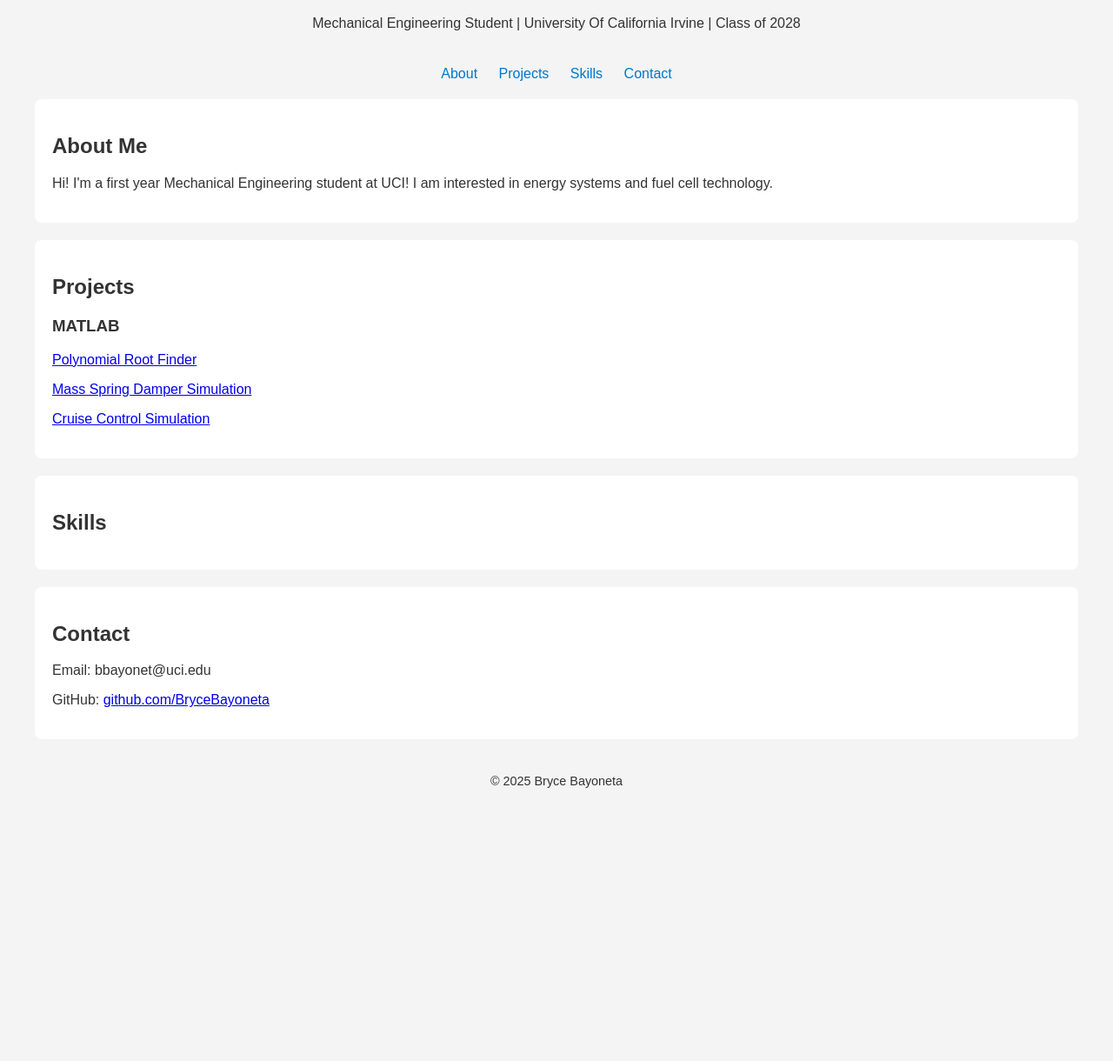
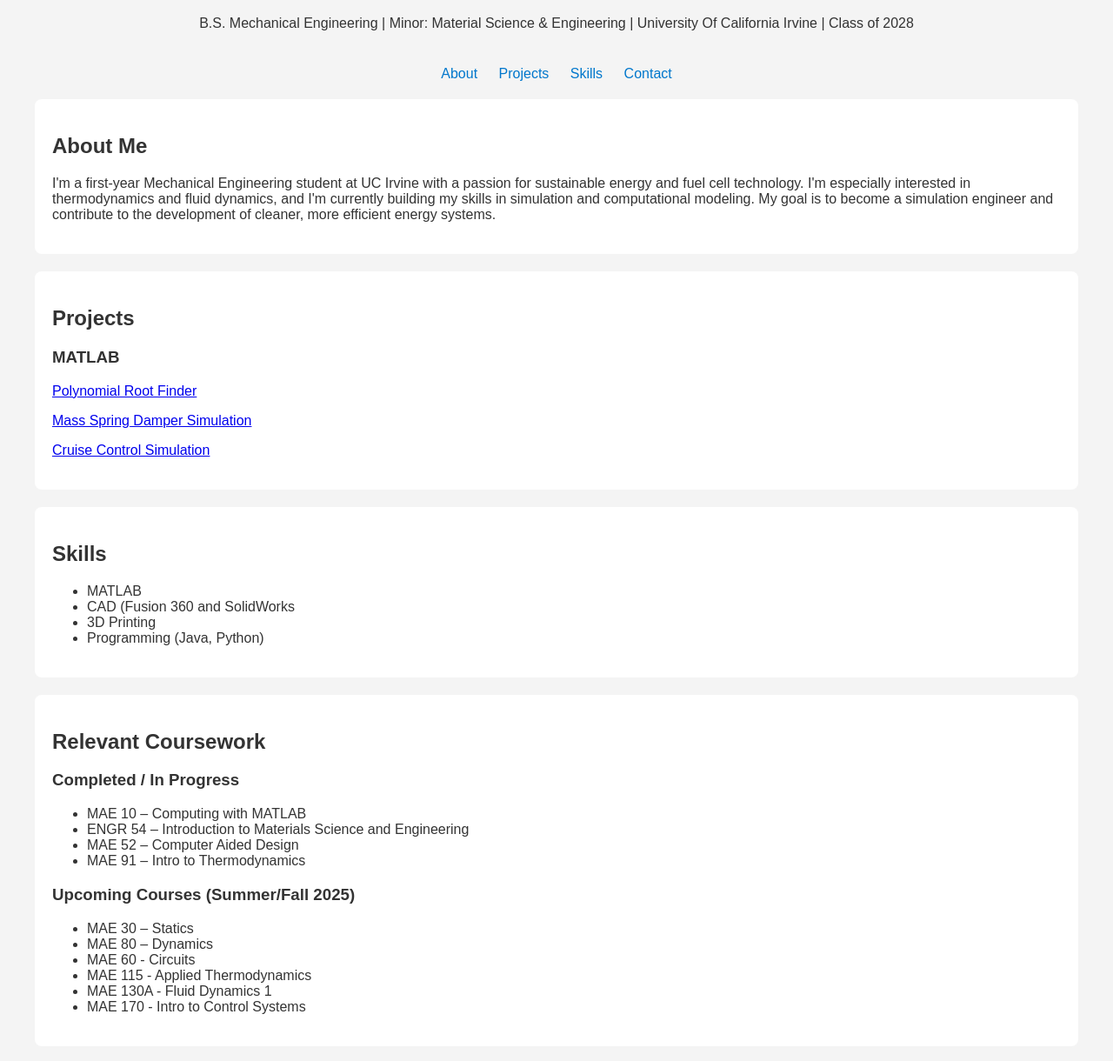
Before and after one commit to BryceBayoneta/Bryce-Bayoneta-Portfolio, a plain HTML site: page index.html in a window 1280 px wide. Shown: the part 80-1300 px from the top of the page at 87% size. Before the commit the page ends 1026 px from the top, so only its background shows below. Drawn offline with Linux system fonts and the light colour scheme.

Commit message:
Update index.html

```diff
--- a/index.html
+++ b/index.html
@@ -8,7 +8,7 @@
 <body>
   <header>
     <h1>Bryce Bayoneta</h1>
-    <p>Mechanical Engineering Student | University Of California Irvine | Class of 2028</p>
+    <p>B.S. Mechanical Engineering | Minor: Material Science & Engineering | University Of California Irvine | Class of 2028</p>
   </header>
 
   <nav>
@@ -20,7 +20,8 @@
 
   <section id="about">
     <h2>About Me</h2>
-    <p>Hi! I'm a first year Mechanical Engineering student at UCI! I am interested in energy systems and fuel cell technology.</p>
+    <p>I'm a first-year Mechanical Engineering student at UC Irvine with a passion for sustainable energy and fuel cell technology. I'm especially interested in thermodynamics and fluid dynamics, and I'm currently building my skills in simulation and computational modeling. My goal is to become a simulation engineer and contribute to the development of cleaner, more efficient energy systems.
+</p>
   </section>
 
   <section id="projects">
@@ -38,18 +39,39 @@
   <section id="skills">
     <h2>Skills</h2>
     <ul>
-      <!-- add skills later -->
+      <li>MATLAB</li>
+      <li>CAD (Fusion 360 and SolidWorks</li>
+      <li>3D Printing</li>
+      <li>Programming (Java, Python)</li>
     </ul>
   </section>
 
+<section id="coursework">
+  <h2> Relevant Coursework</h2>
+
+<h3>Completed / In Progress</h3>
+<ul>
+  <li>MAE 10 – Computing with MATLAB</li>
+  <li>ENGR 54 – Introduction to Materials Science and Engineering</li>
+  <li>MAE 52 – Computer Aided Design</li>
+  <li>MAE 91 – Intro to Thermodynamics</li>
+</ul>
+
+<h3>Upcoming Courses (Summer/Fall 2025)</h3>
+<ul>
+  <li>MAE 30 – Statics</li>
+  <li>MAE 80 – Dynamics</li>
+  <li>MAE 60 - Circuits</li>
+  <li>MAE 115 - Applied Thermodynamics</li>
+  <li>MAE 130A - Fluid Dynamics 1</li>
+  <li>MAE 170 - Intro to Control Systems</li>
+</ul>
+</section>
   <section id="contact">
     <h2>Contact</h2>
     <p>Email: bbayonet@uci.edu</p>
     <p>GitHub: <a href="https://github.com/BryceBayoneta">github.com/BryceBayoneta</a></p>
   </section>
 
-  <footer>
-    <p>&copy; 2025 Bryce Bayoneta</p>
-  </footer>
 </body>
 </html>
```
